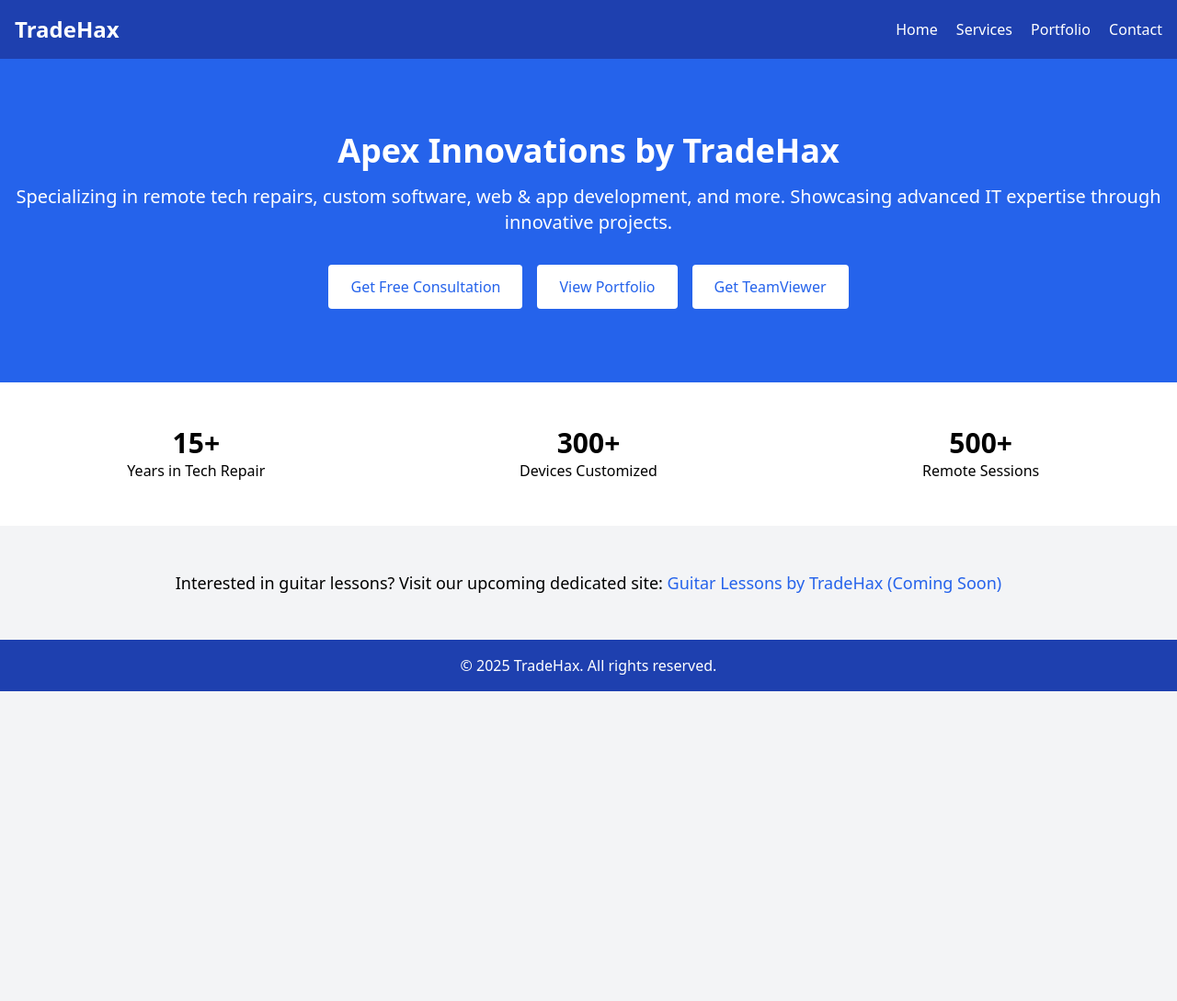
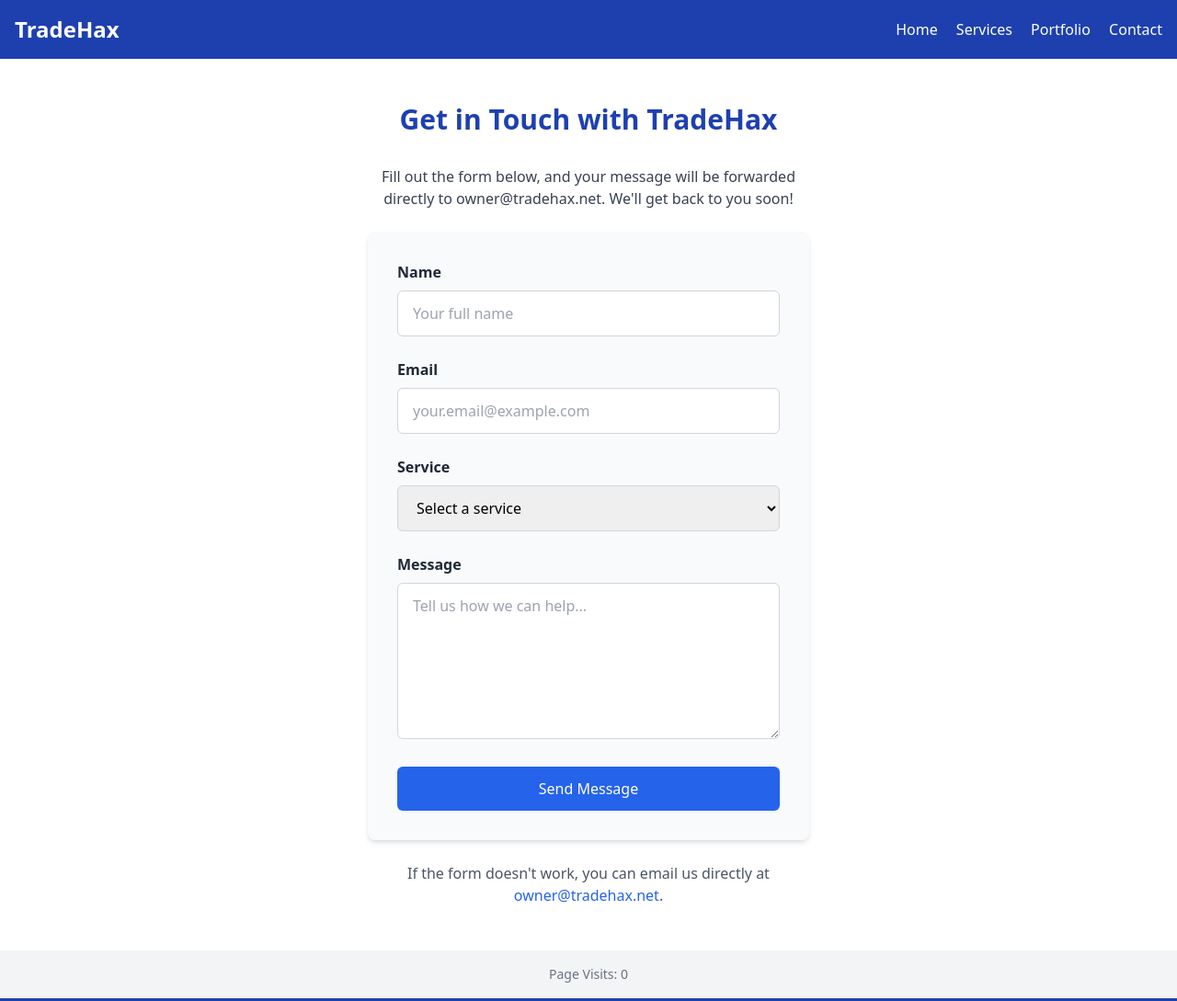
Before and after one commit to Shamrekt14/shamrekt14.github.io, a plain HTML site: page index.html in a window 1280 px wide. Shown: the top 1089 px of the page at 92% size. Before the commit the page ends 800 px from the top, so only its background shows below. Drawn offline with nearby package versions, Linux system fonts and the light colour scheme.

Commit message:
Update index.html

```diff
--- a/index.html
+++ b/index.html
@@ -1,14 +1,11 @@
-<!-- Updated index.html -->
 <!DOCTYPE html>
 <html lang="en">
 <head>
     <meta charset="UTF-8">
     <meta name="viewport" content="width=device-width, initial-scale=1.0">
-    <title>Home | TradeHax</title>
+    <title>Contact | TradeHax</title>
     <link href="https://cdn.jsdelivr.net/npm/tailwindcss@2.2.19/dist/tailwind.min.css" rel="stylesheet">
     <script src="https://cdn.jsdelivr.net/npm/gsap@3.12.5/dist/gsap.min.js" defer></script>
-    <script src="https://cdn.jsdelivr.net/npm/swiper@11/swiper-bundle.min.js" defer></script>
-    <link href="https://cdn.jsdelivr.net/npm/swiper@11/swiper-bundle.min.css" rel="stylesheet">
 </head>
 <body class="bg-gray-100 font-sans">
     <header class="bg-blue-800 text-white py-4">
@@ -23,38 +20,42 @@
         </div>
     </header>
 
-    <section class="hero bg-blue-600 text-white py-20 text-center">
-        <div class="container mx-auto px-4">
-            <h2 class="text-4xl font-bold mb-4">Apex Innovations by TradeHax</h2>
-            <p class="text-xl mb-8">Specializing in remote tech repairs, custom software, web & app development, and more. Showcasing advanced IT expertise through innovative projects.</p>
-            <div class="flex justify-center space-x-4">
-                <a href="/contact.html" class="bg-white text-blue-600 px-6 py-3 rounded hover:bg-gray-200">Get Free Consultation</a>
-                <a href="/portfolio.html" class="bg-white text-blue-600 px-6 py-3 rounded hover:bg-gray-200">View Portfolio</a>
-                <a href="https://www.teamviewer.com" target="_blank" class="bg-white text-blue-600 px-6 py-3 rounded hover:bg-gray-200">Get TeamViewer</a>
-            </div>
+    <section class="contact py-12 bg-white">
+        <div class="container mx-auto px-4 max-w-lg">
+            <h2 class="text-3xl font-bold text-center mb-8 text-blue-800">Get in Touch with TradeHax</h2>
+            <p class="text-center mb-6 text-gray-700">Fill out the form below, and your message will be forwarded directly to owner@tradehax.net. We'll get back to you soon!</p>
+            <form action="https://formspree.io/f/YOUR_FORM_ID" method="POST" class="bg-gray-50 p-8 rounded-lg shadow-md">
+                <div class="mb-6">
+                    <label for="name" class="block text-gray-800 font-semibold mb-2">Name</label>
+                    <input type="text" id="name" name="name" class="w-full px-4 py-3 border border-gray-300 rounded-md focus:outline-none focus:border-blue-600" required placeholder="Your full name">
+                </div>
+                <div class="mb-6">
+                    <label for="email" class="block text-gray-800 font-semibold mb-2">Email</label>
+                    <input type="email" id="email" name="email" class="w-full px-4 py-3 border border-gray-300 rounded-md focus:outline-none focus:border-blue-600" required placeholder="your.email@example.com">
+                </div>
+                <div class="mb-6">
+                    <label for="service" class="block text-gray-800 font-semibold mb-2">Service</label>
+                    <select id="service" name="service" class="w-full px-4 py-3 border border-gray-300 rounded-md focus:outline-none focus:border-blue-600" required>
+                        <option value="">Select a service</option>
+                        <option value="general">General Inquiry</option>
+                        <option value="partnership">Partnership</option>
+                        <option value="support">Support</option>
+                    </select>
+                </div>
+                <div class="mb-6">
+                    <label for="message" class="block text-gray-800 font-semibold mb-2">Message</label>
+                    <textarea id="message" name="message" class="w-full px-4 py-3 border border-gray-300 rounded-md focus:outline-none focus:border-blue-600" rows="6" required placeholder="Tell us how we can help..."></textarea>
+                </div>
+                <button type="submit" class="w-full bg-blue-600 text-white px-4 py-3 rounded-md hover:bg-blue-700 transition duration-300">Send Message</button>
+            </form>
+            <p class="text-center mt-6 text-gray-600">If the form doesn't work, you can email us directly at <a href="mailto:owner@tradehax.net" class="text-blue-600 hover:underline">owner@tradehax.net</a>.</p>
         </div>
     </section>
 
-    <section class="stats py-12 bg-white">
-        <div class="container mx-auto grid grid-cols-1 md:grid-cols-3 gap-8 px-4">
-            <div class="text-center">
-                <h3 class="text-3xl font-bold">15+</h3>
-                <p>Years in Tech Repair</p>
-            </div>
-            <div class="text-center">
-                <h3 class="text-3xl font-bold">300+</h3>
-                <p>Devices Customized</p>
-            </div>
-            <div class="text-center">
-                <h3 class="text-3xl font-bold">500+</h3>
-                <p>Remote Sessions</p>
-            </div>
-        </div>
-    </section>
-
-    <section class="guitar py-12 text-center">
+    <!-- Small counter section (mostly for you) -->
+    <section class="counter py-4 text-center text-sm text-gray-500 bg-gray-100">
         <div class="container mx-auto px-4">
-            <p class="text-lg">Interested in guitar lessons? Visit our upcoming dedicated site: <a href="#" class="text-blue-600 hover:underline">Guitar Lessons by TradeHax (Coming Soon)</a></p>
+            <p id="visit-counter">Page Visits: 0</p>
         </div>
     </section>
 
@@ -63,8 +64,14 @@
     </footer>
 
     <script>
-        // GSAP animation example for fade-in
-        gsap.from(".hero", { duration: 1, y: 50, opacity: 0 });
+        // GSAP animation for form elements
+        gsap.from(".contact form > div", { duration: 0.5, y: 20, opacity: 0, stagger: 0.1 });
+
+        // Simple visit counter using localStorage (increments per browser/session)
+        let visits = localStorage.getItem('pageVisits') || 0;
+        visits = parseInt(visits) + 1;
+        localStorage.setItem('pageVisits', visits);
+        document.getElementById('visit-counter').textContent = `Page Visits: ${visits}`;
     </script>
 </body>
 </html>
```
